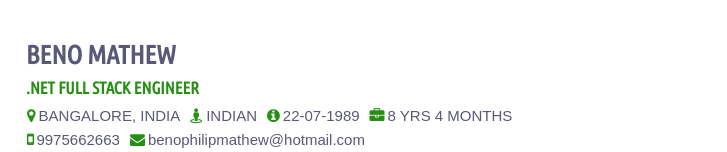
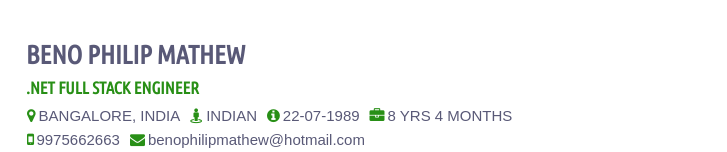
Before and after one commit to benophilipmathew/vue-resume, a Vue app: page / in a window 1280 px wide. Shown: the top 152 px of the page, without its empty margins (0-727 px from the left). Built offline with nearby package versions, Linux system fonts and the light colour scheme; a web font is replaced by a local one.

Commit message:
Update beno-data.js

```diff
--- a/src/fixtures/beno-data.js
+++ b/src/fixtures/beno-data.js
@@ -11,7 +11,7 @@ const calculateExperience = (startDate) => {
 
 
 const PersonalInfo = {
-    FullName: 'Beno Mathew',
+    FullName: 'Beno Philip Mathew',
     ProfessionalTitle: '.Net Full Stack Engineer',
     PersonalDetails: {
         currentLocation: 'Bangalore, India',
```
